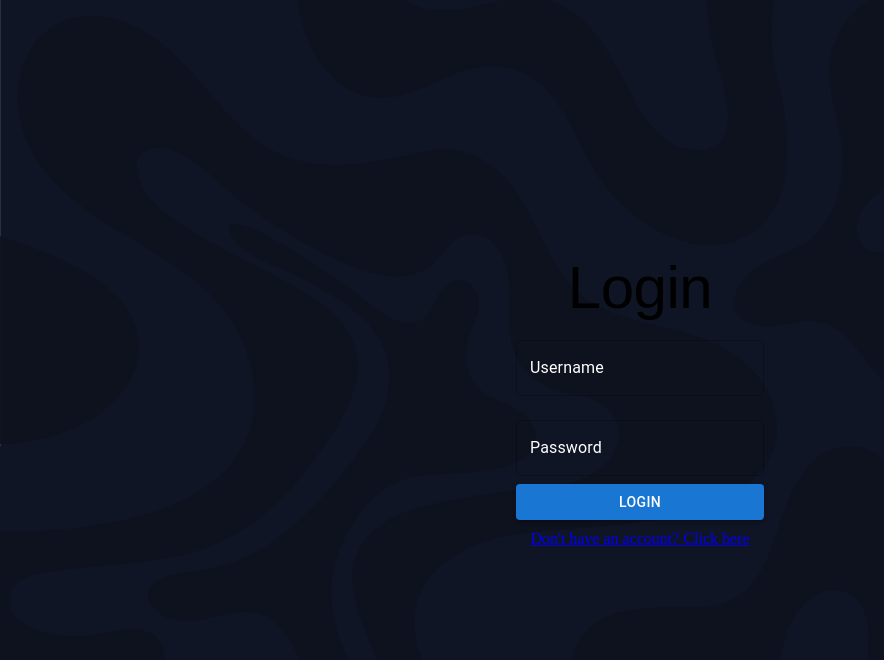
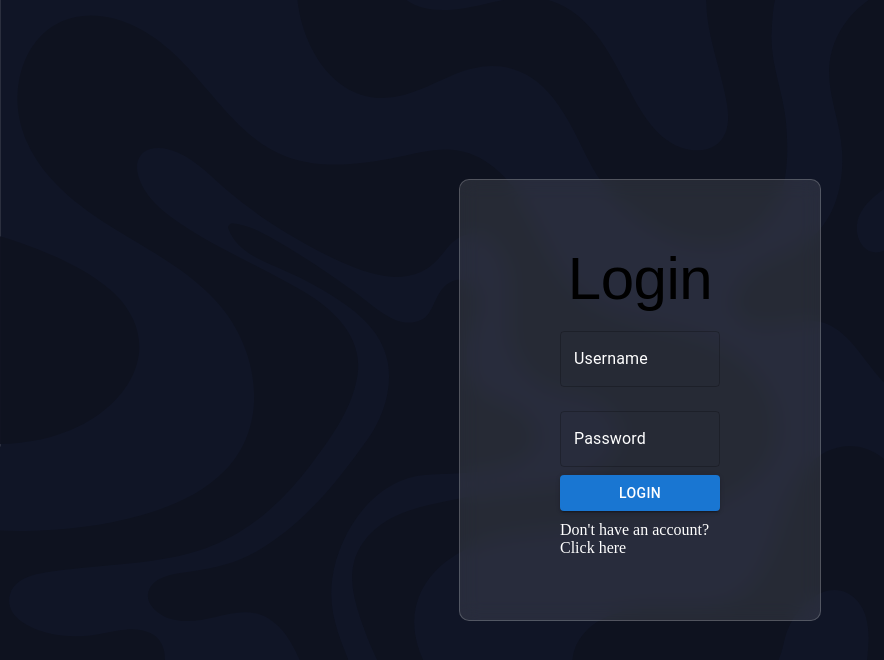
Before and after one commit to marlonhahnfeld/PokeFun, a React (Vite) app: page /login in a window 1280 px wide. Shown: the top 660 px of the page, without its empty margins (0-884 px from the left). Built offline with nearby package versions, Linux system fonts and the light colour scheme; a web font is replaced by a local one.

Commit message:
loginpage und registerpage design adjusted

```diff
--- a/src/components/RegisterForm.jsx
+++ b/src/components/RegisterForm.jsx
@@ -57,6 +57,7 @@ const RegisterForm = () => {
           Register
         </Typography>
       </Grow>
+
       <form className="register-form" onSubmit={handleSubmit(onSubmit)}>
         <TextField
           {...register("username", {
@@ -71,6 +72,7 @@ const RegisterForm = () => {
           variant="outlined"
           size="medium"
           margin="normal"
+          InputLabelProps={{ style: { color: "white" } }}
         />
         <TextField
           {...register("password", {
@@ -85,6 +87,7 @@ const RegisterForm = () => {
           variant="outlined"
           size="medium"
           margin="normal"
+          InputLabelProps={{ style: { color: "white" } }}
         />
         <TextField
           {...register("confirmPassword", {
@@ -97,6 +100,7 @@ const RegisterForm = () => {
           variant="outlined"
           size="medium"
           margin="normal"
+          InputLabelProps={{ style: { color: "white" } }}
         />
         <Button
           disabled={isSubmitting}
--- a/src/pages/LoginPage.jsx
+++ b/src/pages/LoginPage.jsx
@@ -5,7 +5,9 @@ import "../styles/LoginPage.css";
 const LoginPage = () => {
   return (
     <div className="login-page">
-      <LoginForm />
+      <div className="login-form-border">
+        <LoginForm />
+      </div>
     </div>
   );
 };
--- a/src/pages/RegisterPage.jsx
+++ b/src/pages/RegisterPage.jsx
@@ -5,7 +5,9 @@ import "../styles/RegisterPage.css";
 const RegisterPage = () => {
   return (
     <div className="register-page">
-      <RegisterForm />
+      <div className="register-form-border">
+        <RegisterForm />
+      </div>
     </div>
   );
 };
--- a/src/styles/LoginPage.css
+++ b/src/styles/LoginPage.css
@@ -1,3 +1,8 @@
+a {
+  text-decoration: none;
+  color: white;
+}
+
 .login-page {
   background-image: url("../resources/backgroundLP.svg");
   width: 100vw;
@@ -6,3 +11,16 @@
   justify-content: center;
   align-items: center;
 }
+
+.login-form-border {
+  height: 50%;
+  width: 25%;
+  display: flex;
+  justify-content: center;
+  align-items: center;
+  background: rgba(255, 255, 255, 0.1);
+  backdrop-filter: blur(10px);
+  border-radius: 10px;
+  border: 1px solid rgba(255, 255, 255, 0.2);
+  padding: 20px;
+}
--- a/src/styles/RegisterPage.css
+++ b/src/styles/RegisterPage.css
@@ -1,3 +1,8 @@
+a {
+  text-decoration: none;
+  color: white;
+}
+
 .register-page {
   width: 100vw;
   height: 100vh;
@@ -6,3 +11,17 @@
   align-items: center;
   background-image: url("../resources/backgroundLP.svg");
 }
+
+.register-form-border {
+  height: 50%;
+  width: 25%;
+  display: flex;
+  flex-direction: column;
+  justify-content: center;
+  align-items: center;
+  background: rgba(255, 255, 255, 0.1);
+  backdrop-filter: blur(10px);
+  border-radius: 10px;
+  border: 1px solid rgba(255, 255, 255, 0.2);
+  padding: 20px;
+}
```
